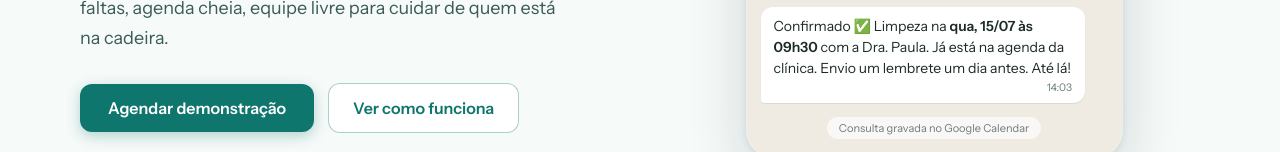
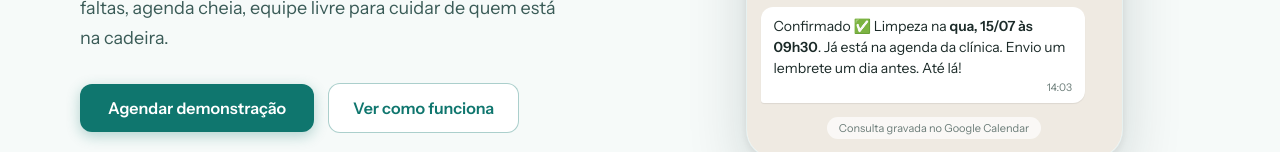
Before and after one commit to lucadboer/recepia, a website: page site/index.html in a window 1280 px wide. Shown: the part 582-734 px from the top of the page. Drawn offline with Linux system fonts and the light colour scheme.

Commit message:
fix(site): the sample confirmation no longer names a dentist (capacity is pooled: patients do not choose one)

```diff
--- a/site/index.html
+++ b/site/index.html
@@ -225,7 +225,7 @@ a:focus-visible,summary:focus-visible{outline:3px solid #2465B0;outline-offset:2
           <p style="margin:2px 0 0;font-size:10.5px;color:#6B7C78;text-align:right">14:03</p>
         </div>
         <div style="align-self:flex-start;max-width:86%;background:#fff;padding:9px 13px;border-radius:12px 12px 12px 3px;box-shadow:0 1px 1px rgba(0,0,0,0.08)">
-          <p style="margin:0;font-size:14px;line-height:1.5;color:#1B2A28">Confirmado ✅ Limpeza na <strong>qua, 15/07 às 09h30</strong> com a Dra. Paula. Já está na agenda da clínica. Envio um lembrete um dia antes. Até lá!</p>
+          <p style="margin:0;font-size:14px;line-height:1.5;color:#1B2A28">Confirmado ✅ Limpeza na <strong>qua, 15/07 às 09h30</strong>. Já está na agenda da clínica. Envio um lembrete um dia antes. Até lá!</p>
           <p style="margin:2px 0 0;font-size:10.5px;color:#6B7C78;text-align:right">14:03</p>
         </div>
         <p style="align-self:center;margin:4px 0 0;font-size:11px;color:#6B7C78;background:rgba(255,255,255,0.7);padding:4px 12px;border-radius:999px">Consulta gravada no Google Calendar</p>
```
